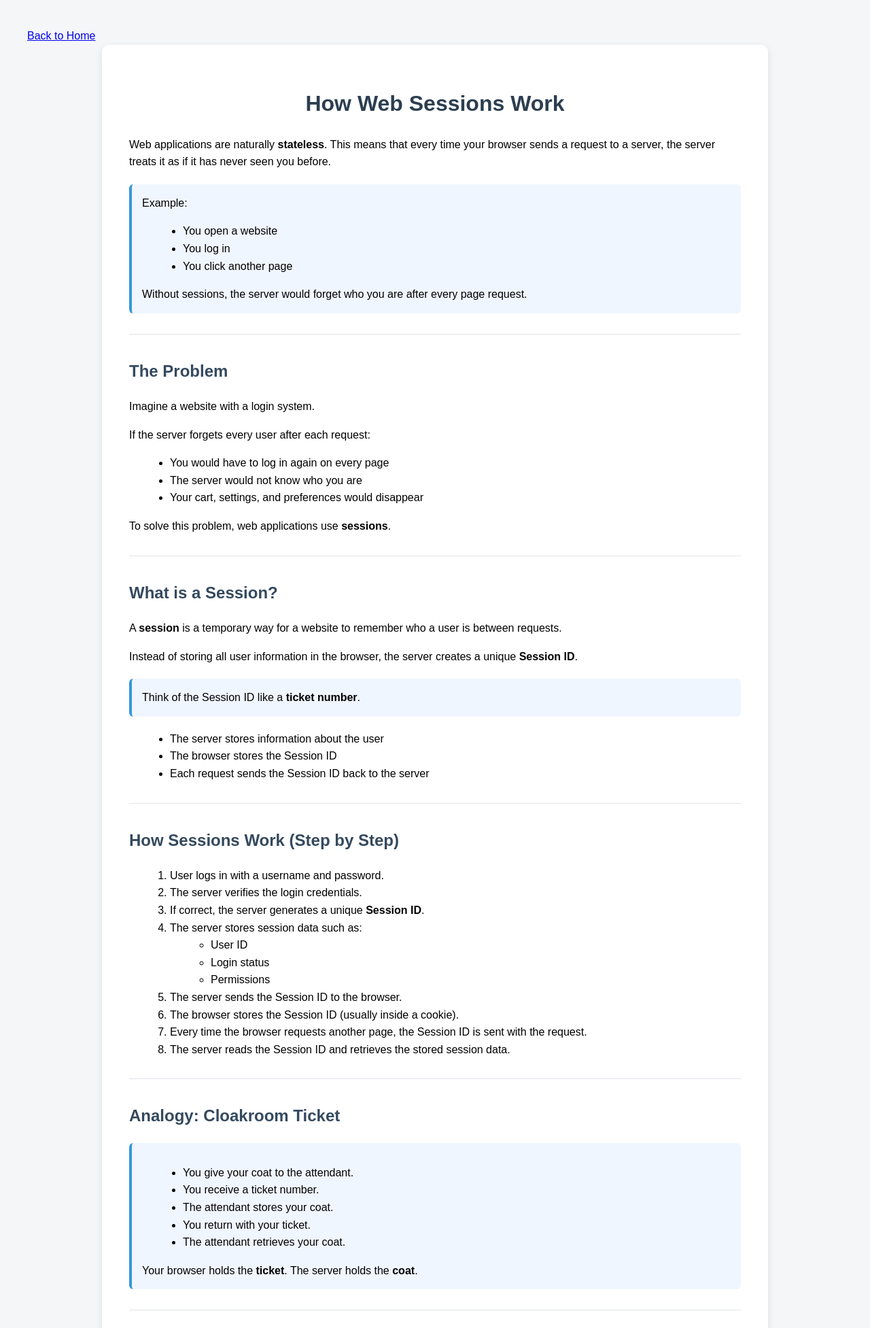
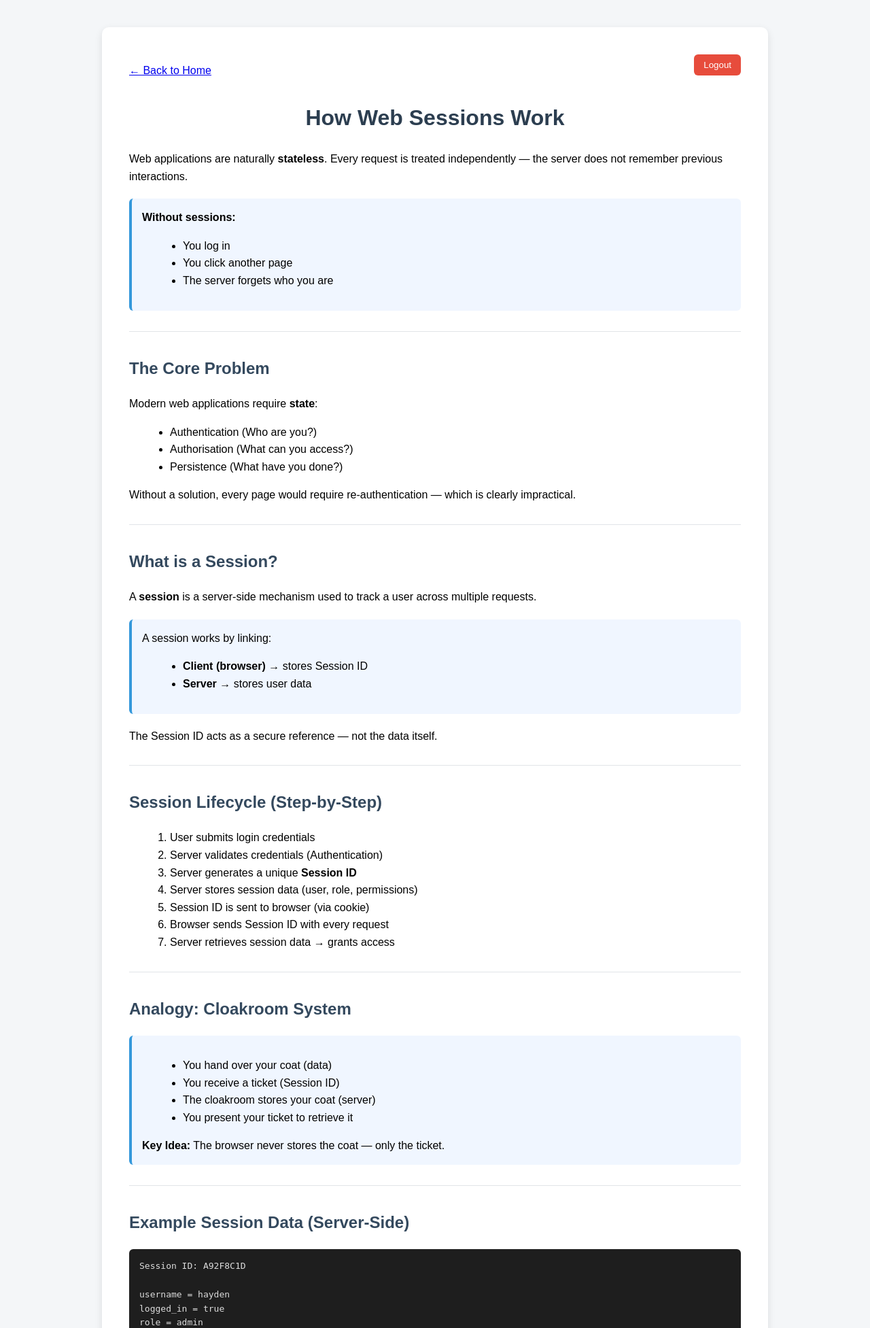
Before and after one commit to MrBartlett/DjangoLogin-Sessions, a Django app: template LoginPage/LoginPage/Login/templates/Login/LoggedInOnly.html in a window 1280 px wide. Shown: the top 1953 px of the page at 68% size. Run offline with Django 3.2, Linux system fonts and the light colour scheme; the template is opened without the code that fills it, so the values that code supplies are empty; parts of the project's set-up code (start-up, migrations or seed data) failed here and were passed over.

Commit message:
Sessions

```diff
--- a/LoginPage/LoginPage/Login/BL/bl.py
+++ b/LoginPage/LoginPage/Login/BL/blLogin.py
@@ -1,5 +1,5 @@
 # Import the necessary functions and classes from the DAL, hasher, and encryption modules.
-from ..DAL.dal import get_user_by_username, username_exists, add_user
+from ..DAL.dalLogin import get_user_by_username, username_exists, add_user
 from ..Classes.user import User
 from .hasher import hash_password, verify_password
 from .Encryption import encrypt_data, decrypt_data
--- a/LoginPage/LoginPage/Login/DAL/dal.py
+++ b/LoginPage/LoginPage/Login/DAL/dalLogin.py
@@ -1,6 +1,9 @@
 import os
 from ..Classes.user import User
 
+# -------------------------------------------------------------
+# User Data Access Layer (DAL)
+# -------------------------------------------------------------
 
 def get_users_file_path():
     """
--- a/LoginPage/LoginPage/Login/DAL/sessions.txt
+++ b/LoginPage/LoginPage/Login/DAL/sessions.txt
@@ -0,0 +1,2 @@
+4b13f579ed825517bf53b7391862b91fc6e11836edbbe7e5d686b1158a56741b|hayden.bartlett7@det.nsw.edu.au|2026-03-17T21:31:02.194131
+bec066515d60b2ff219d7befa4f1e8514f5141c7cd8013c082b14d68370c5b64|hayden.bartlett7@det.nsw.edu.au|2026-03-17T21:42:04.737058
--- a/LoginPage/LoginPage/Login/DAL/users.txt
+++ b/LoginPage/LoginPage/Login/DAL/users.txt
@@ -1,2 +1 @@
-hayden.bartlett7@det.nsw.edu.au|gAAAAABpuNyNXs10d_NMo7Oxlbptb95gdxL74OOK7Sh6leGb2Iz5fItzBDyHjsXxPWV3kQVuxCoJhqmuUbzURy94_GhuYQeEXQ==|$argon2id$v=19$m=65536,t=3,p=4$pDC1nZYkMhS9ztRUIvQrOA$PjP5WtjvUfT51dmpsNAvjNgjrYki+VZfJS1QTUfmjYw
-TEST|gAAAAABpuNyiF0HKkWC6afd0VlS-26i7WqaGsKDBaxS86r4k9xikyG3oIsgbXtCRh6GonHMMhyi4GdKO0dZCGyS1ed7Zd5hG9Q==|$argon2id$v=19$m=65536,t=3,p=4$EoVNY1sKvGQ9EM9xnro/ag$ZNFR9cGcZhjysdcMX2va7owfbRhg+720oljht4Qtx14
+hayden.bartlett7@det.nsw.edu.au|gAAAAABpucEIcvY82JcG0AwBHfyynpvN6AsODHglNnjNtuzUx7hnm7fnXj93bxY1vSlx0YiKn-A6sb0bCcUtSs2nLCY86aCZ0Q==|$argon2id$v=19$m=65536,t=3,p=4$vdnTSGPs497in9gd4UgHAg$RP0nBcJ5niOcS62UruHYqO/0/G4B9yfObsofuUUtAoo
--- a/LoginPage/LoginPage/Login/templates/Login/LoggedInOnly.html
+++ b/LoginPage/LoginPage/Login/templates/Login/LoggedInOnly.html
@@ -5,7 +5,6 @@
 
     <style>
 
-        /* Page styling */
         body {
             font-family: Arial, Helvetica, sans-serif;
             background: #f4f6f8;
@@ -14,7 +13,6 @@
             line-height: 1.6;
         }
 
-        /* Main content container */
         .container {
             max-width: 900px;
             margin: auto;
@@ -24,7 +22,6 @@
             box-shadow: 0 4px 12px rgba(0,0,0,0.1);
         }
 
-        /* Headings */
         h1 {
             text-align: center;
             color: #2c3e50;
@@ -35,7 +32,6 @@
             margin-top: 35px;
         }
 
-        /* Divider */
         hr {
             border: none;
             height: 1px;
@@ -43,12 +39,10 @@
             margin: 30px 0;
         }
 
-        /* Lists */
         ul, ol {
             margin-left: 20px;
         }
 
-        /* Highlight boxes */
         .box {
             background: #f0f6ff;
             border-left: 4px solid #3498db;
@@ -57,7 +51,14 @@
             border-radius: 6px;
         }
 
-        /* Code block */
+        .warning {
+            background: #fff5f5;
+            border-left: 4px solid #e74c3c;
+            padding: 15px;
+            margin: 20px 0;
+            border-radius: 6px;
+        }
+
         pre {
             background: #1e1e1e;
             color: #dcdcdc;
@@ -66,7 +67,6 @@
             overflow-x: auto;
         }
 
-        /* Summary box */
         .summary {
             background: #eafaf1;
             border-left: 4px solid #27ae60;
@@ -74,52 +74,77 @@
             margin-top: 20px;
             border-radius: 6px;
         }
+
+        .top-bar {
+            display: flex;
+            justify-content: space-between;
+            align-items: center;
+            margin-bottom: 20px;
+        }
+
+        .logout-btn {
+            background: #e74c3c;
+            color: white;
+            border: none;
+            padding: 8px 14px;
+            border-radius: 6px;
+            cursor: pointer;
+        }
+
+            .logout-btn:hover {
+                background: #c0392b;
+            }
     </style>
 
 </head>
 
 <body>
-    <a href="{% url 'index' %}">Back to Home</a>
 
     <div class="container">
+
+        <!-- TOP BAR -->
+        <div class="top-bar">
+            <a href="{% url 'index' %}">← Back to Home</a>
+
+            <!-- LOGOUT BUTTON -->
+            <form method="POST" action="{% url 'logout' %}">
+                {% csrf_token %}
+                <button type="submit" class="logout-btn">Logout</button>
+            </form>
+        </div>
 
         <h1>How Web Sessions Work</h1>
 
         <p>
             Web applications are naturally <b>stateless</b>.
-            This means that every time your browser sends a request to a server, the server treats it as if it has never seen you before.
+            Every request is treated independently — the server does not remember previous interactions.
         </p>
 
         <div class="box">
-            Example:
+            <b>Without sessions:</b>
             <ul>
-                <li>You open a website</li>
                 <li>You log in</li>
                 <li>You click another page</li>
+                <li>The server forgets who you are</li>
             </ul>
-            Without sessions, the server would forget who you are after every page request.
         </div>
 
         <hr>
 
-        <h2>The Problem</h2>
+        <h2>The Core Problem</h2>
 
         <p>
-            Imagine a website with a login system.
-        </p>
-
-        <p>
-            If the server forgets every user after each request:
+            Modern web applications require <b>state</b>:
         </p>
 
         <ul>
-            <li>You would have to log in again on every page</li>
-            <li>The server would not know who you are</li>
-            <li>Your cart, settings, and preferences would disappear</li>
+            <li>Authentication (Who are you?)</li>
+            <li>Authorisation (What can you access?)</li>
+            <li>Persistence (What have you done?)</li>
         </ul>
 
         <p>
-            To solve this problem, web applications use <b>sessions</b>.
+            Without a solution, every page would require re-authentication — which is clearly impractical.
         </p>
 
         <hr>
@@ -127,140 +152,100 @@
         <h2>What is a Session?</h2>
 
         <p>
-            A <b>session</b> is a temporary way for a website to remember who a user is between requests.
-        </p>
-
-        <p>
-            Instead of storing all user information in the browser, the server creates a unique <b>Session ID</b>.
+            A <b>session</b> is a server-side mechanism used to track a user across multiple requests.
         </p>
 
         <div class="box">
-            Think of the Session ID like a <b>ticket number</b>.
+            A session works by linking:
+            <ul>
+                <li><b>Client (browser)</b> → stores Session ID</li>
+                <li><b>Server</b> → stores user data</li>
+            </ul>
         </div>
 
-        <ul>
-            <li>The server stores information about the user</li>
-            <li>The browser stores the Session ID</li>
-            <li>Each request sends the Session ID back to the server</li>
-        </ul>
+        <p>
+            The Session ID acts as a secure reference — not the data itself.
+        </p>
 
         <hr>
 
-        <h2>How Sessions Work (Step by Step)</h2>
+        <h2>Session Lifecycle (Step-by-Step)</h2>
 
         <ol>
-
-            <li>User logs in with a username and password.</li>
-
-            <li>The server verifies the login credentials.</li>
-
-            <li>If correct, the server generates a unique <b>Session ID</b>.</li>
-
-            <li>
-                The server stores session data such as:
-                <ul>
-                    <li>User ID</li>
-                    <li>Login status</li>
-                    <li>Permissions</li>
-                </ul>
-            </li>
-
-            <li>The server sends the Session ID to the browser.</li>
-
-            <li>The browser stores the Session ID (usually inside a cookie).</li>
-
-            <li>Every time the browser requests another page, the Session ID is sent with the request.</li>
-
-            <li>The server reads the Session ID and retrieves the stored session data.</li>
-
+            <li>User submits login credentials</li>
+            <li>Server validates credentials (Authentication)</li>
+            <li>Server generates a unique <b>Session ID</b></li>
+            <li>Server stores session data (user, role, permissions)</li>
+            <li>Session ID is sent to browser (via cookie)</li>
+            <li>Browser sends Session ID with every request</li>
+            <li>Server retrieves session data → grants access</li>
         </ol>
 
         <hr>
 
-        <h2>Analogy: Cloakroom Ticket</h2>
+        <h2>Analogy: Cloakroom System</h2>
 
         <div class="box">
-
             <ul>
-                <li>You give your coat to the attendant.</li>
-                <li>You receive a ticket number.</li>
-                <li>The attendant stores your coat.</li>
-                <li>You return with your ticket.</li>
-                <li>The attendant retrieves your coat.</li>
+                <li>You hand over your coat (data)</li>
+                <li>You receive a ticket (Session ID)</li>
+                <li>The cloakroom stores your coat (server)</li>
+                <li>You present your ticket to retrieve it</li>
             </ul>
 
-            Your browser holds the <b>ticket</b>.
-            The server holds the <b>coat</b>.
-
+            <b>Key Idea:</b> The browser never stores the coat — only the ticket.
         </div>
 
         <hr>
 
-        <h2>Example Session Data</h2>
-
-        <p>
-            A session stored on the server might look like this:
-        </p>
+        <h2>Example Session Data (Server-Side)</h2>
 
 <pre>
 Session ID: A92F8C1D
 
-Stored Data
------------
 username = hayden
 logged_in = true
 role = admin
 </pre>
 
         <p>
-            Notice that the browser only stores the <b>Session ID</b>, not the actual user data.
+            The browser only holds the Session ID — reducing exposure of sensitive data.
         </p>
-
-        <hr>
-
-        <h2>Why Sessions Are Important</h2>
-
-        <ul>
-            <li>Keep users logged in</li>
-            <li>Store shopping carts</li>
-            <li>Remember user preferences</li>
-            <li>Manage authentication</li>
-        </ul>
 
         <hr>
 
         <h2>Security Considerations</h2>
 
-        <p>
-            Because the Session ID identifies a user, it must be protected.
-        </p>
+        <div class="warning">
+            Sessions are a major attack target because they represent authenticated identity.
+        </div>
 
         <ul>
-            <li>Session hijacking</li>
-            <li>Session fixation</li>
-            <li>Session theft</li>
+            <li><b>Session Hijacking</b> – stealing a valid session ID</li>
+            <li><b>Session Fixation</b> – forcing a known session ID</li>
+            <li><b>Session Theft</b> – via XSS or insecure transport</li>
         </ul>
 
-        <p>
-            Common protections include:
-        </p>
+        <p><b>Defensive Strategies:</b></p>
 
         <ul>
-            <li>Secure cookies</li>
-            <li>HTTPS encryption</li>
-            <li>Session expiration</li>
-            <li>Regenerating session IDs after login</li>
+            <li>HTTPS (prevents interception)</li>
+            <li>Secure + HttpOnly cookies</li>
+            <li>Session expiry / timeout</li>
+            <li>Regenerate session ID after login</li>
         </ul>
+
+        <hr>
 
         <div class="summary">
 
             <h2>Summary</h2>
 
             <ul>
-                <li>Websites are stateless by default.</li>
-                <li>Sessions allow servers to remember users between requests.</li>
-                <li>A Session ID links the browser to data stored on the server.</li>
-                <li>Sessions power login systems, carts, and personalised experiences.</li>
+                <li>HTTP is stateless → sessions introduce state</li>
+                <li>Session ID links browser ↔ server data</li>
+                <li>Used for authentication and authorisation</li>
+                <li>Must be secured to prevent account compromise</li>
             </ul>
 
         </div>
--- a/LoginPage/LoginPage/Login/urls.py
+++ b/LoginPage/LoginPage/Login/urls.py
@@ -4,4 +4,5 @@ from . import views
 urlpatterns = [
     path('', views.index, name='index'),
     path('LoggedInOnly/', views.logged_in_only, name='logged_in_only'),
+    path("logout/", views.logout_view, name="logout"),
 ]
```
Also changed, not shown: LoginPage/LoginPage/Login/BL/blSessions.py (added, +92 -0 lines), LoginPage/LoginPage/Login/Classes/session.py (added, +13 -0 lines), LoginPage/LoginPage/Login/DAL/dalSessions.py (added, +142 -0 lines), LoginPage/LoginPage/Login/views.py (+135 -28 lines), 1 other file.
